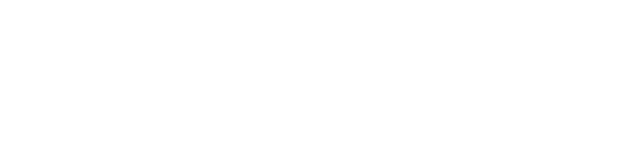
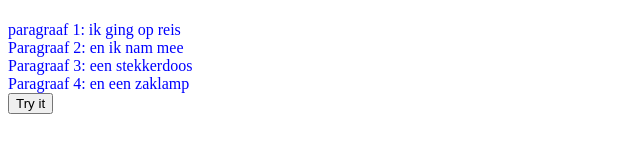
Before and after one commit to HenryBenaye/Document-opvragen-86b89093, a plain HTML site: page index.html in a window 1280 px wide. Shown: the whole page, without its empty margins (0-640 px from the left). Drawn offline with Linux system fonts and the light colour scheme.

Commit message:
Uitwerking van de exercise

```diff
--- a/index.html
+++ b/index.html
@@ -4,9 +4,16 @@
     <meta charset="UTF-8">
     <meta name="viewport" content="width=device-width, initial-scale=1.0">
     <title>Document</title>
-    <script src="script.js"></script>
+    <script defer src="script.js"></script>
+    <link rel="stylesheet" href="style.css">
 </head>
 <body>
+    <h1 id="text"></h1>
+    <div class="box">paragraaf 1: ik ging op reis</div>
+    <div class="box">Paragraaf 2: en ik nam mee</div>
+    <div class="box">Paragraaf 3: een stekkerdoos</div>
+    <div class="box">Paragraaf 4: en een zaklamp</div>
+    <button onclick="myFunction()">Try it</button>
 
 </body>
 </html>
--- a/script.js
+++ b/script.js
@@ -1,3 +1,12 @@
 console.log(document.location);
 console.log(document.doctype);
 console.log("Document dingen doen");
+function myFunction() {
+    var text = document.querySelector("#text").innerText = "All the elements";
+}
+const boxes = document.querySelectorAll(".box");
+console.log(boxes);
+boxes.forEach((e) => {
+    e.style.color = 'blue';
+    e.style.font = 'calibri';
+})
--- /dev/null
+++ b/style.css
@@ -0,0 +1,3 @@
+h1 {
+    color: blue;
+}
```
